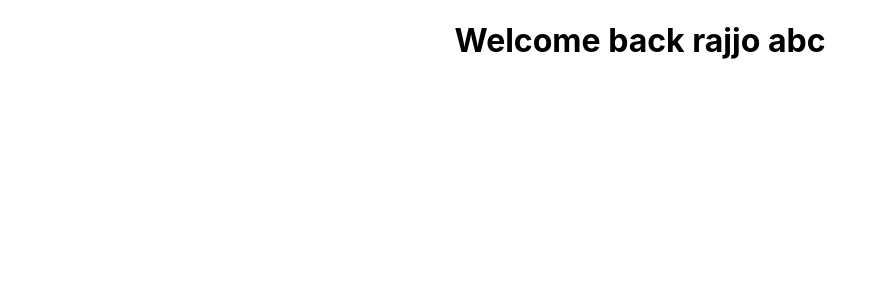
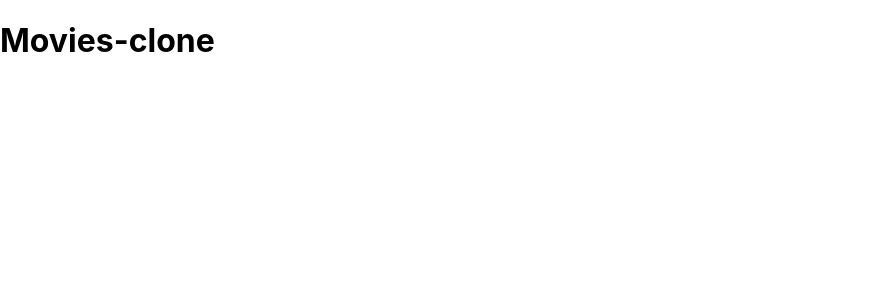
Before and after one commit to rajnishtiwari96766/practice, a React (Create React App) app: page / in a window 1280 px wide. Shown: the top 300 px of the page, without its empty margins (0-886 px from the left). Built offline with nearby package versions, Linux system fonts and the light colour scheme.

Commit message:
new commit

```diff
--- a/src/App.js
+++ b/src/App.js
@@ -1,12 +1,11 @@
-import './App.css';
-import Day from './day';
+import React from 'react'
 
-const App=()=> {
+const App = () => {
   return (
-    <div className="App">
-      <h1>Welcome back rajjo <Day/></h1>
+    <div>
+      <h1>Movies-clone</h1>
     </div>
-  );
+  )
 }
 
-export default App;
+export default App
--- a/src/day.js
+++ /dev/null
@@ -1,14 +0,0 @@
-import React from 'react'
-
-const Day = () => {
-  const time=new Date();
-  const current=time.getHours();
-
-  if(current >3){
-    return <span>abc</span>
-  }else if(current<3){
-    return <span> def</span>
-  }
-}
-
-export default Day
```
